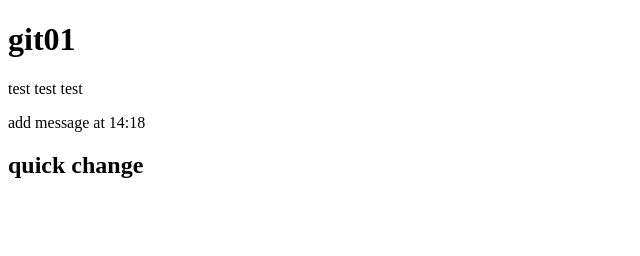
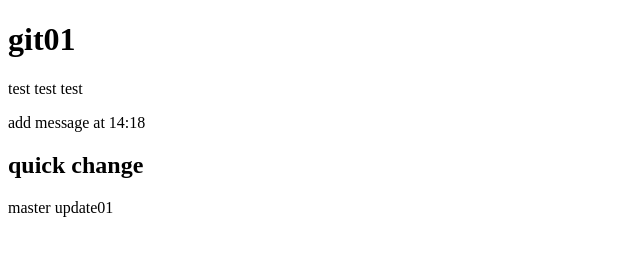
Before and after one commit to shinichiparis/git.project.01, a plain HTML site: page index.html in a window 1280 px wide. Shown: the whole page, without its empty margins (0-640 px from the left). Drawn offline with Linux system fonts and the light colour scheme.

Commit message:
master update01

```diff
--- a/index.html
+++ b/index.html
@@ -9,5 +9,6 @@
     <p>test test test </p>
     <p>add message at 14:18</p>
     <h2>quick change </h2>
+    <p>master update01</p>
 </body>
 </html>
```
